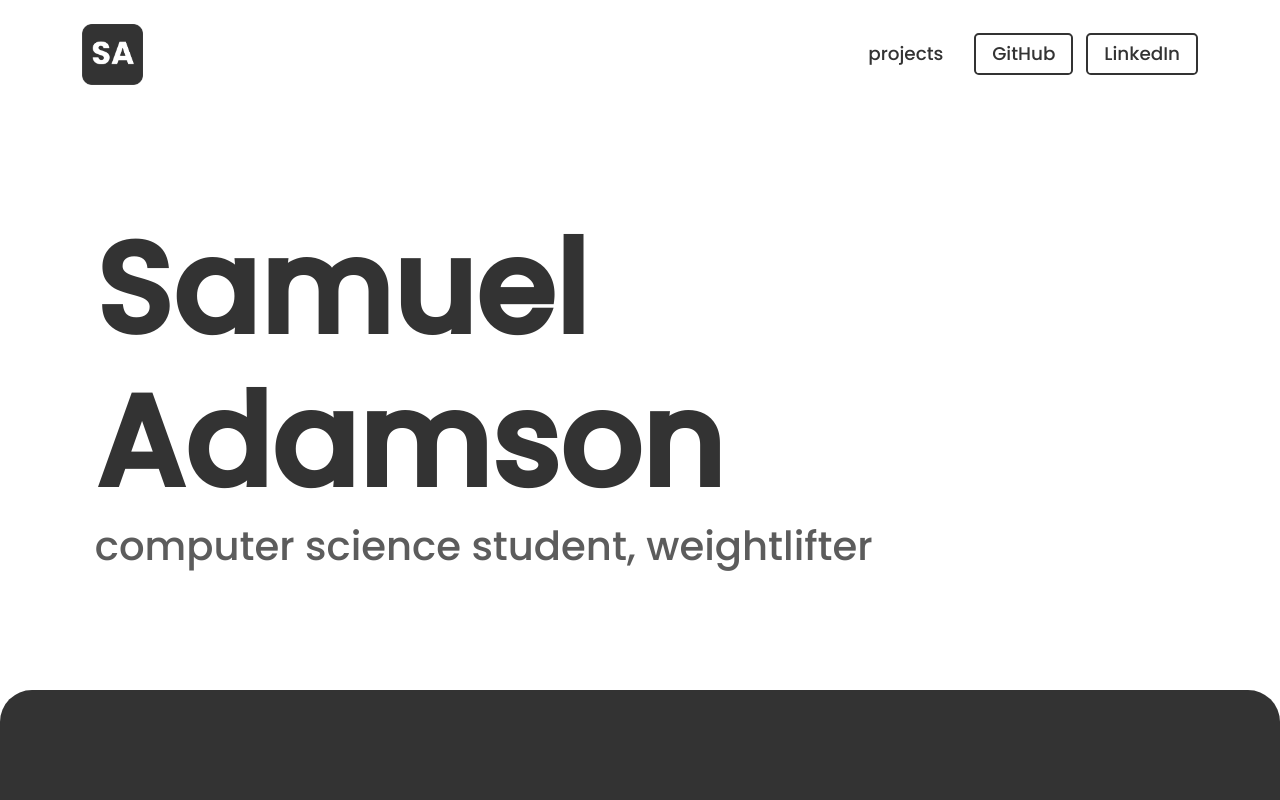
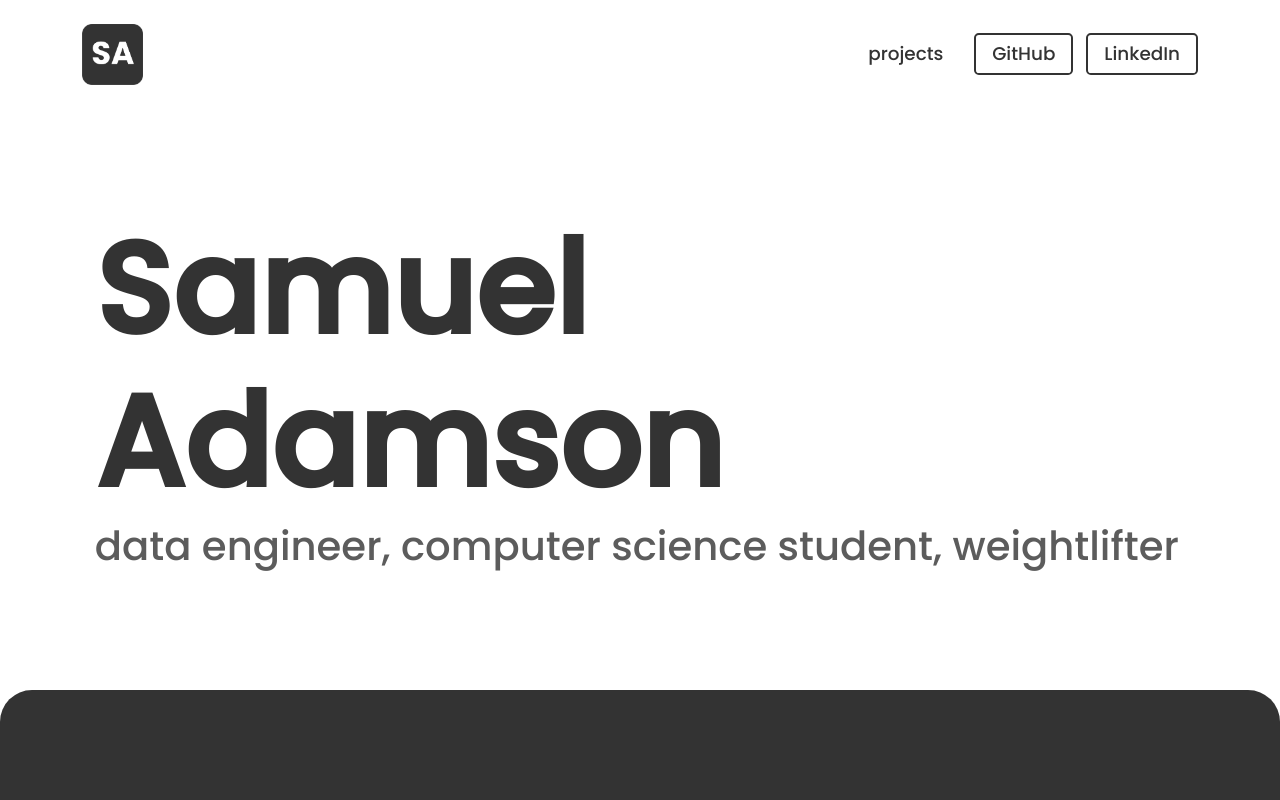
Before and after one commit to SamuelAdamson/SamuelAdamson.github.io, a React (Create React App) app: page / in a window 1280 px wide. Shown: the top 800 px of the page. Built offline with nearby package versions, Linux system fonts and the light colour scheme.

Commit message:
Updated role at MH

```diff
--- a/src/pages/Home.js
+++ b/src/pages/Home.js
@@ -98,7 +98,7 @@ class Home extends Component {
                 <Container>
                     <div className="home-header">
                         <h1 className={this.state.headerOne}> <strong> Samuel Adamson </strong> </h1>
-                        <h2 className={this.state.headerTwo}> computer science student, weightlifter </h2>
+                        <h2 className={this.state.headerTwo}> data engineer, computer science student, weightlifter </h2>
                     </div>
                 </Container>
 
@@ -205,7 +205,7 @@ class Home extends Component {
                                     <br />
                                     <h4>
                                         Currently I work at a clinically integrated healthcare network, Monument
-                                        Health. As an information technology intern, I build automated data infrastructure
+                                        Health. As a data engineer, I build automated data infrastructure
                                         in cloud based environments. Additionally, I contribute to data analysis.
                                     </h4>
                                     <br />
```
